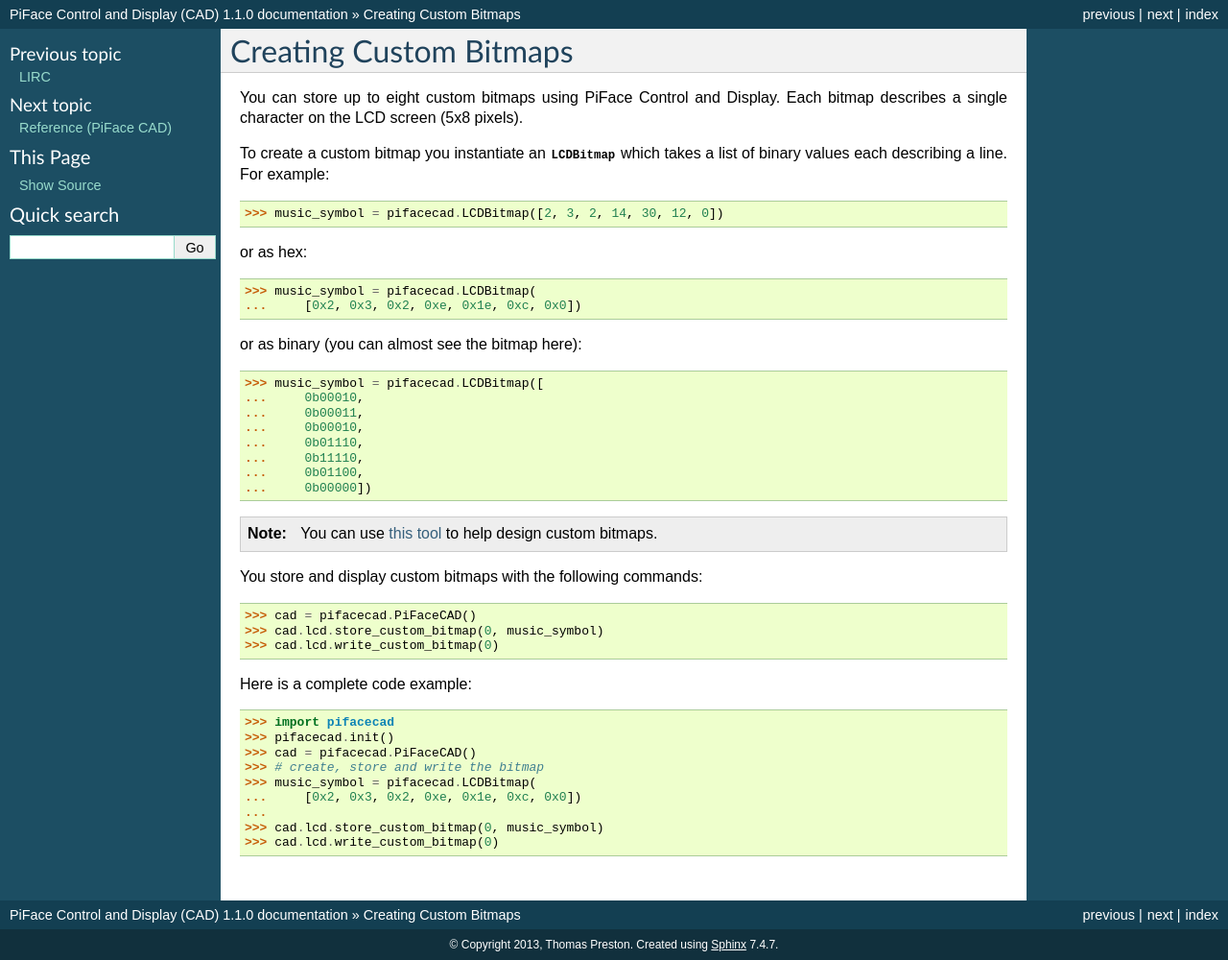
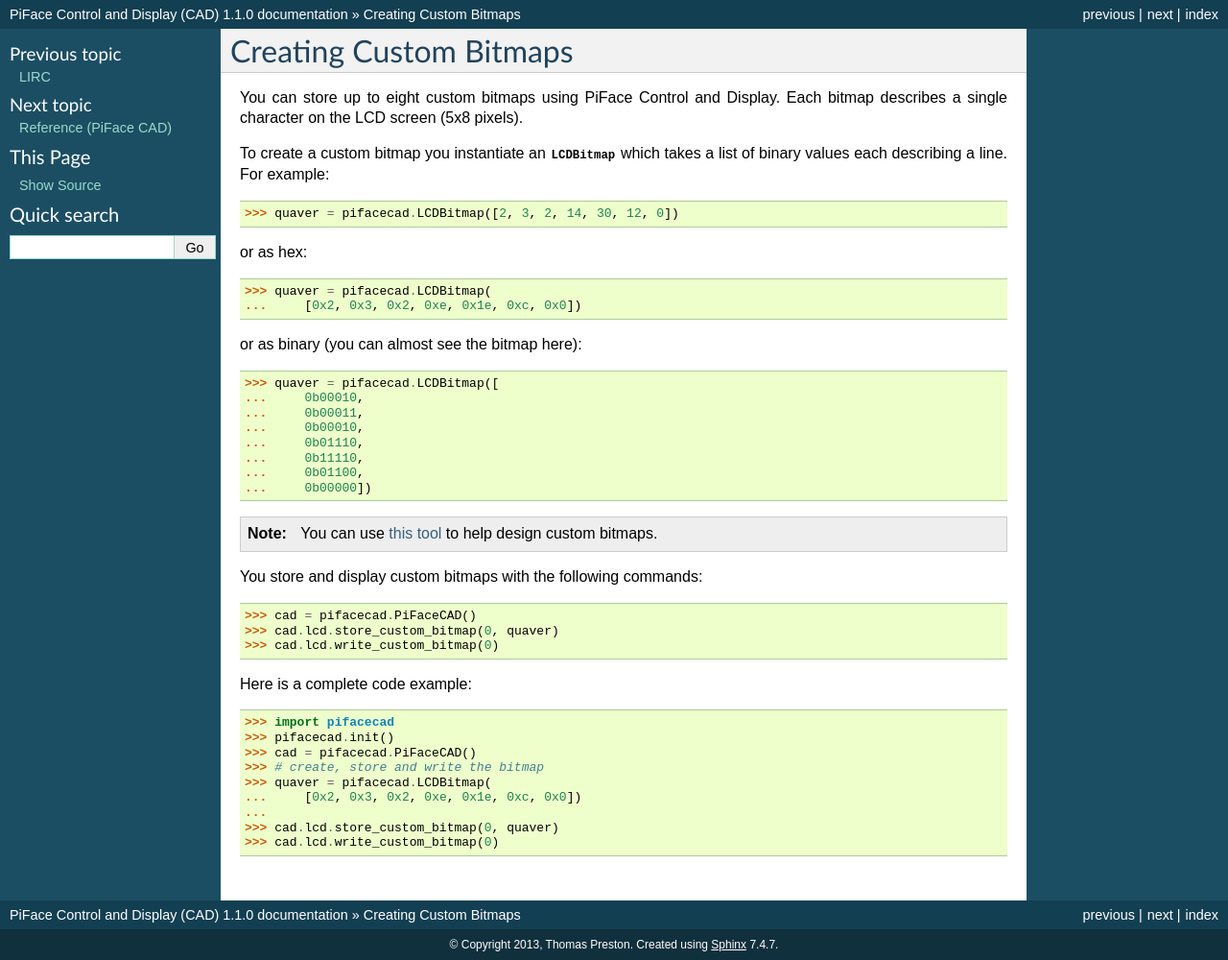
Before and after one commit to piface/pifacecad, a Sphinx documentation site: the page built from docs/creating_custom_bitmaps.rst, in a window 1280 px wide. Shown: the whole page at 96% size. Built offline with Sphinx 7.4.7, drawn with Linux system fonts in a browser that asks for light colours.

Commit message:
using quaver instead of music symbol

```diff
--- a/docs/creating_custom_bitmaps.rst
+++ b/docs/creating_custom_bitmaps.rst
@@ -8,16 +8,16 @@
 To create a custom bitmap you instantiate an :class:`LCDBitmap` which takes a list
 of binary values each describing a line. For example::
 
-    >>> music_symbol = pifacecad.LCDBitmap([2, 3, 2, 14, 30, 12, 0])
+    >>> quaver = pifacecad.LCDBitmap([2, 3, 2, 14, 30, 12, 0])
 
 or as hex::
 
-    >>> music_symbol = pifacecad.LCDBitmap(
+    >>> quaver = pifacecad.LCDBitmap(
     ...     [0x2, 0x3, 0x2, 0xe, 0x1e, 0xc, 0x0])
 
 or as binary (you can almost see the bitmap here)::
 
-    >>> music_symbol = pifacecad.LCDBitmap([
+    >>> quaver = pifacecad.LCDBitmap([
     ...     0b00010,
     ...     0b00011,
     ...     0b00010,
@@ -32,7 +32,7 @@
 You store and display custom bitmaps with the following commands::
 
     >>> cad = pifacecad.PiFaceCAD()
-    >>> cad.lcd.store_custom_bitmap(0, music_symbol)
+    >>> cad.lcd.store_custom_bitmap(0, quaver)
     >>> cad.lcd.write_custom_bitmap(0)
 
 Here is a complete code example::
@@ -41,8 +41,8 @@
     >>> pifacecad.init()
     >>> cad = pifacecad.PiFaceCAD()
     >>> # create, store and write the bitmap
-    >>> music_symbol = pifacecad.LCDBitmap(
+    >>> quaver = pifacecad.LCDBitmap(
     ...     [0x2, 0x3, 0x2, 0xe, 0x1e, 0xc, 0x0])
     ...
-    >>> cad.lcd.store_custom_bitmap(0, music_symbol)
+    >>> cad.lcd.store_custom_bitmap(0, quaver)
     >>> cad.lcd.write_custom_bitmap(0)
```
